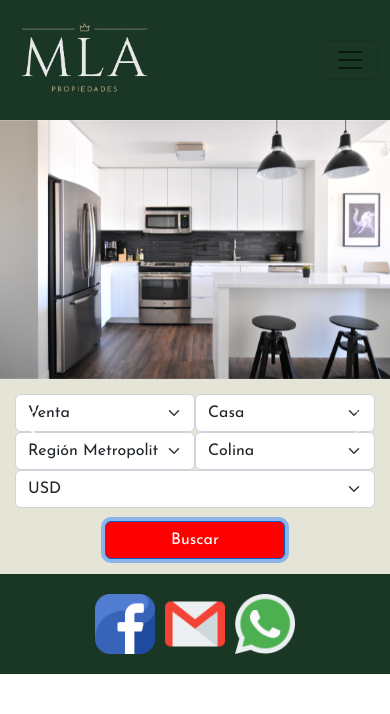
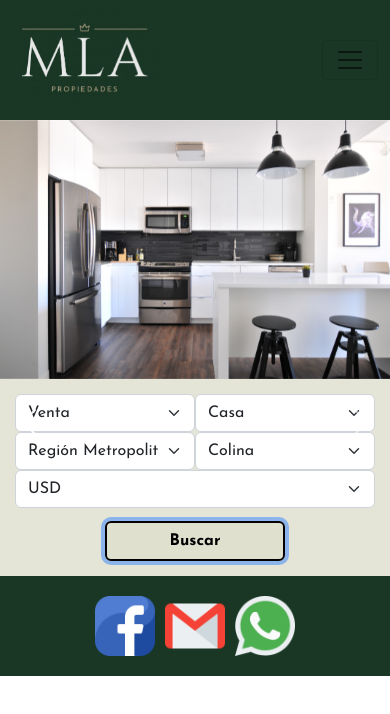
Before and after one commit to TrellixVulnTeam/segunda-entrega_7PSN, a plain HTML site: page index.html in a window 390 px wide. Both pictures are taken after a click on the button "Buscar". Drawn offline with nearby package versions, Linux system fonts and the light colour scheme.

Commit message:
navbar arreglado

```diff
--- a/css/style.css
+++ b/css/style.css
@@ -2,8 +2,11 @@
 * {
   font-family: "Josefin Sans", sans-serif;
 }
+
+/* <---- Index ----> */
 .navbar-expand-lg .navbar-collapse {
   justify-content: flex-end;
+  z-index: 2;
 }
 
 .nav-color {
@@ -12,16 +15,27 @@
 
 .nav-link {
   color: #dfdfcecc;
+  z-index: 2;
 }
 
 .nav-item:hover {
   color: black;
   border: 1px rgba(0, 0, 0, 0.578) solid;
+  box-shadow: 2px 2px rgba(0, 0, 0, 0.584);
 }
 
 .logo-img {
   width: 150px;
   padding: 0;
+}
+
+.navbar-brand {
+  z-index: 2;
+}
+
+.logo-img:hover {
+  border: 1px rgba(0, 0, 0, 0.578) solid;
+  box-shadow: 2px 2px rgba(0, 0, 0, 0.584);
 }
 
 /* .carousel-item {
@@ -108,11 +122,18 @@
   background-color: #193724b8;
 }
 .btn-primary:focus {
-  background-color: red;
+  background-color: #dfdfcecc;
+  color: black;
+  border: 2px black solid;
+  font-weight: bolder;
 }
 
+/* <----- Contacto -----> */
+
 @media (max-width: 750px) {
-  .contacto,
+  .contacto {
+    display: none;
+  }
   .copyright {
     display: none;
   }
--- a/index.html
+++ b/index.html
@@ -69,24 +69,7 @@
             <img src="./img/slide-3.jpg" class="d-block w-100" alt="Slide 3" />
           </section>
           </div>
-          <button
-          class="carousel-control-prev"
-          type="button"
-          data-bs-target="#carouselExampleControls"
-          data-bs-slide="prev"
-        >
-          <span class="carousel-control-prev-icon" aria-hidden="true"></span>
-          <span class="visually-hidden">Previous</span>
-          </button>
-          <button
-          class="carousel-control-next"
-          type="button"
-          data-bs-target="#carouselExampleControls"
-          data-bs-slide="next"
-        >
-          <span class="carousel-control-next-icon" aria-hidden="true"></span>
-          <span class="visually-hidden">Next</span>
-          </button>
+
       </div>
         <section class="form-container">
         <select class="form-select" aria-label="Default select example">
@@ -124,6 +107,14 @@
           <div class="d-grid gap-2 col-6 mx-auto">
             <button class="btn btn-primary button-search" type="button">Buscar</button>
           </div>
+          <button class="carousel-control-prev" type="button" data-bs-target="#carouselExampleControls" data-bs-slide="prev">
+            <span class="carousel-control-prev-icon" aria-hidden="true"></span>
+            <span class="visually-hidden">Previous</span>
+          </button>
+          <button class="carousel-control-next" type="button" data-bs-target="#carouselExampleControls" data-bs-slide="next">
+            <span class="carousel-control-next-icon" aria-hidden="true"></span>
+            <span class="visually-hidden">Next</span>
+          </button>
         </section>
     </main>
     <footer class="footer">
```
Also changed, not shown: pages/contacto.html (+1 -1 lines), img/background-img.jpg (added), 1 other file.
